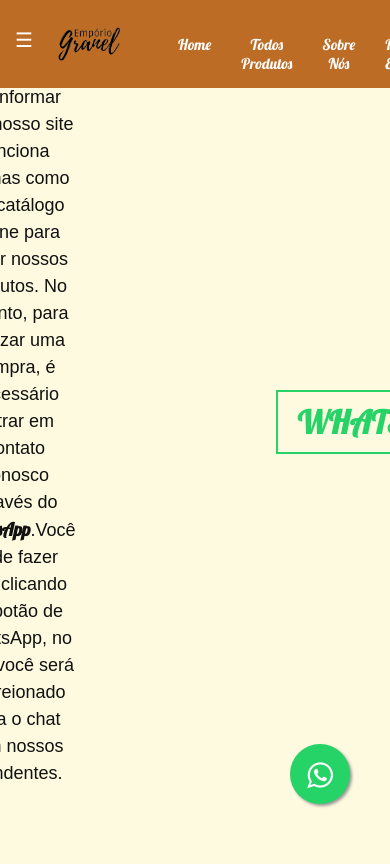
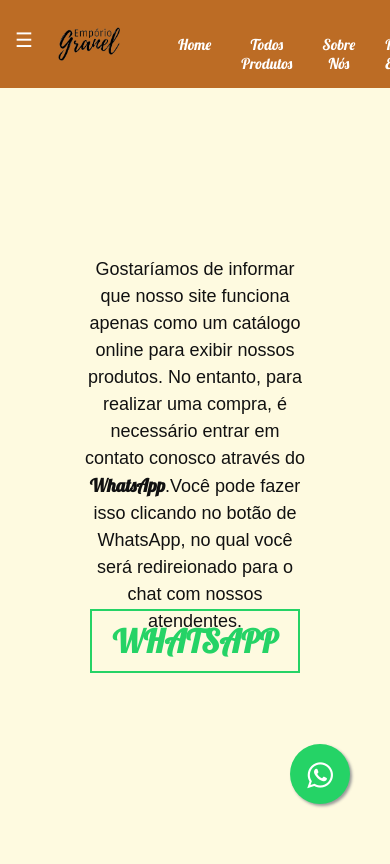
Before and after one commit to Projeto-Emporio/Projeto-Emporio-Granel, a PHP site: page /redirecionamento.html in a window 390 px wide; the page is wider, and only the part inside the window is pictured. Run offline with PHP 8.4, Linux system fonts and the light colour scheme; some libraries are stand-ins or nearby versions.

Commit message:
redirecionamento

```diff
--- a/redirecionamento.html
+++ b/redirecionamento.html
@@ -43,17 +43,15 @@
         <main>
 		    <div class="container-redirecionamento">
 
-				<p>Gostaríamos de informar que nosso site funciona apenas como um catálogo online para exibir nossos produtos. No entanto, para realizar uma compra, é necessário entrar em contato conosco através do <strong>WhatsApp</strong>.Você pode fazer isso clicando no botão de WhatsApp, no qual você será redireionado para o chat com nossos atendentes.</p>
-			<a href="https://wa.me/+553791182736" target="_blank">
+				<p class="explicacao">Gostaríamos de informar que nosso site funciona apenas como um catálogo online para exibir nossos produtos. No entanto, para realizar uma compra, é necessário entrar em contato conosco através do <strong>WhatsApp</strong>.Você pode fazer isso clicando no botão de WhatsApp, no qual você será redireionado para o chat com nossos atendentes.</p>
+				<a href="https://wa.me/+553791182736" target="_blank">
 				<div class="container-btn">
 					<button class="btn">
-							WhatsAPP
-						  </button>
-
+						WhatsAPP
+					</button>
 				</div>
 			</a>
 			</div>
-
 
 			<div class="button-zap">
 				<link rel="stylesheet" href="https://maxcdn.bootstrapcdn.com/font-awesome/4.5.0/css/font-awesome.min.css">
--- a/style/redirecionamento.css
+++ b/style/redirecionamento.css
@@ -11,7 +11,7 @@
 
 }
 
-p {
+.explicacao {
     color: #111;
     font-size: 18px;
     line-height: 1.5;
@@ -21,6 +21,24 @@ p {
     max-width: 500px;
     padding-right: 200px;
 }
+
+@media screen and (max-width: 768px){
+  .container-redirecionamento{
+    display: flex;
+    flex-direction: column;
+    align-items: center;
+    top: 10%;
+  }
+
+  .explicacao {
+  padding-right: 5px;
+  max-height: 100px;
+  margin-bottom: 20vh;
+  padding: 10vh;
+  }
+}
+
+
 
 .btn {
     color: #25d366;
@@ -38,6 +56,7 @@ p {
 
   .btn:hover {
     color: white;
+    cursor: pointer;
   }
 
   .btn::before {
```
